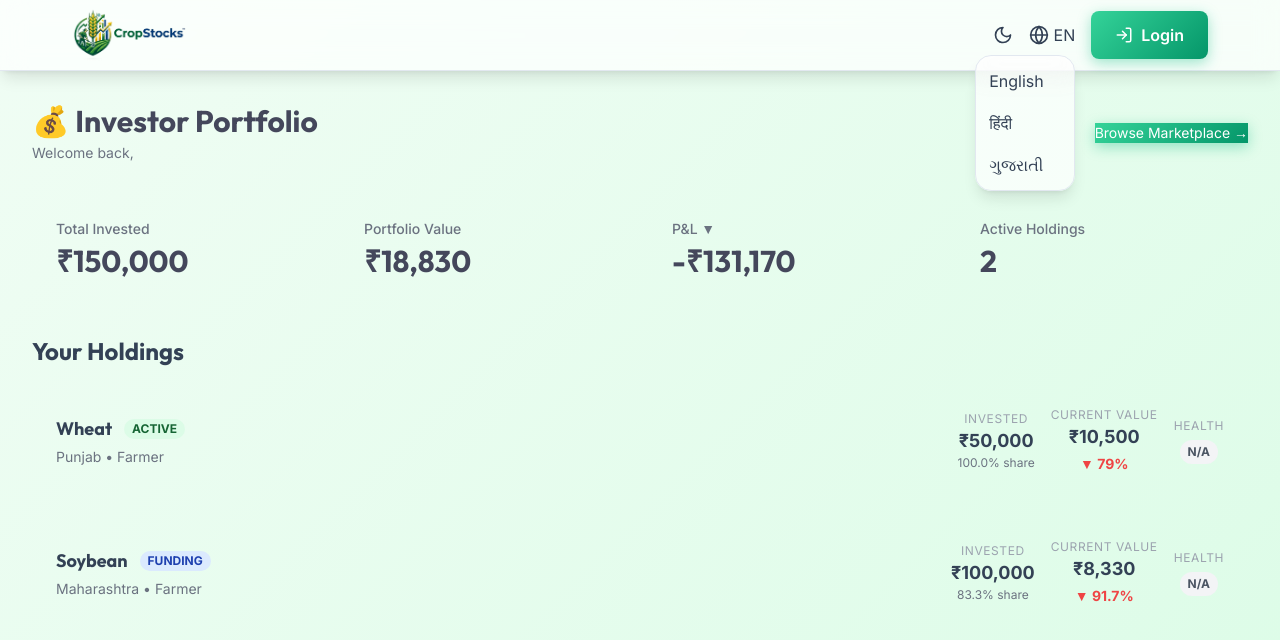
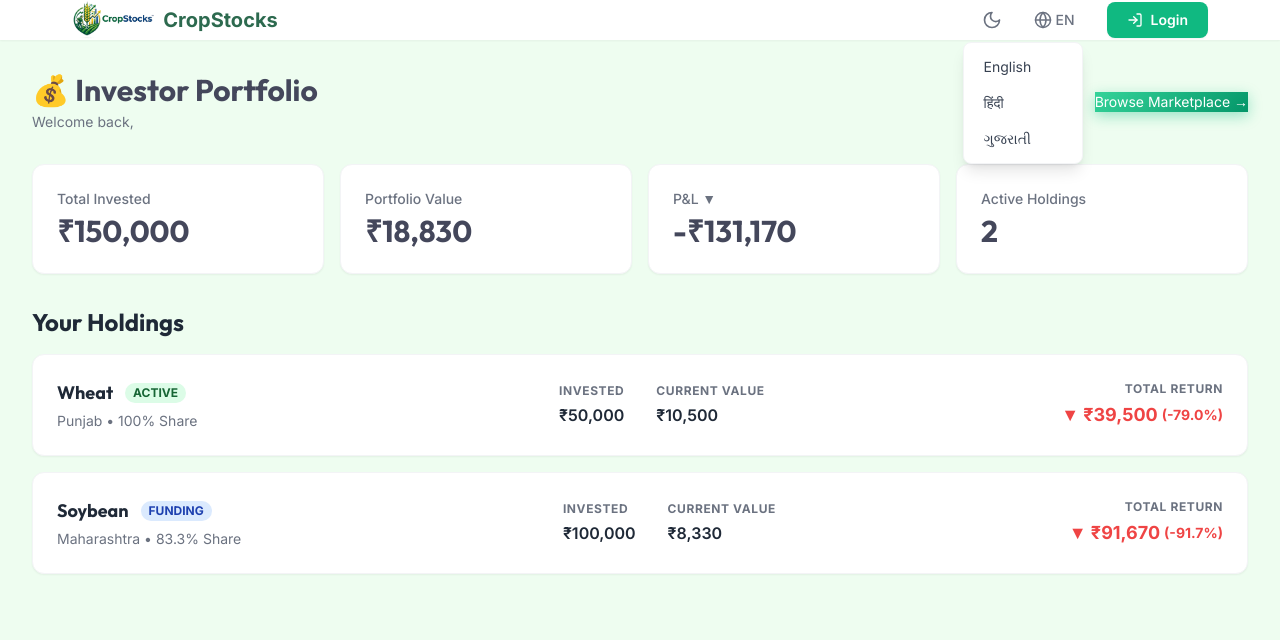
Before and after one commit to cropstocks/CropStocks, a React (Vite) app in the folder client/: page /dashboard in a window 1280 px wide. Both pictures are taken after a click on the button "EN". Shown: the top 640 px of the page. Built offline with nearby package versions, Linux system fonts and the light colour scheme; no server answers.

Commit message:
Apply FarmerDashboard UI globally, update LandingPage background, and fix syntax errors

```diff
--- a/client/src/components/Layout.jsx
+++ b/client/src/components/Layout.jsx
@@ -85,45 +85,51 @@ export default function Layout({ children }) {
 
       {/* Navbar */}
       {location.pathname !== '/' && (
-        <header className="glass-panel" style={{ position: 'sticky', top: 0, zIndex: 100, borderRadius: 0, borderTop: 0, borderLeft: 0, borderRight: 0 }}>
-          <div className="container flex-between" style={{ height: '70px' }}>
-            <div className="logo-section" style={{ display: 'flex', alignItems: 'center', gap: '10px' }}>
-              <Link to="/">
-                <img src="/logo.png" alt="CropStocks" style={{ height: '55px', objectFit: 'contain' }} onError={(e) => { e.target.style.display = 'none' }} />
+        <header className="bg-white shadow-sm sticky top-0 z-[100]">
+          <div className="container mx-auto px-6 py-3 flex items-center justify-between">
+
+            <div className="flex items-center gap-6">
+              <Link to="/" className="flex items-center gap-2">
+                <img src="/logo.png" alt="CropStocks" className="h-10 w-auto object-contain" onError={(e) => { e.target.style.display = 'none' }} />
+                <span className="font-bold text-xl text-[#2d6a4f] hidden md:block">CropStocks</span>
               </Link>
             </div>
 
-            <div className="nav-actions" style={{ display: 'flex', alignItems: 'center', gap: '1rem' }}>
-              <button onClick={toggleTheme} className="icon-btn" style={{ background: 'transparent', color: 'var(--text-main)', border: 'none', cursor: 'pointer' }}>
+            <div className="flex items-center gap-4">
+              <button onClick={toggleTheme} className="text-gray-500 hover:text-gray-700 transition-colors p-2">
                 {theme === 'light' ? <Moon size={20} /> : <Sun size={20} />}
               </button>
 
-              <div style={{ position: 'relative' }}>
-                <button onClick={() => setLangOpen(!langOpen)} className="icon-btn" style={{ background: 'transparent', color: 'var(--text-main)', display: 'flex', alignItems: 'center', gap: '5px', border: 'none', cursor: 'pointer' }}>
-                  <Globe size={20} /> {i18n.language.toUpperCase()}
+              <div className="relative">
+                <button onClick={() => setLangOpen(!langOpen)} className="flex items-center gap-1 text-gray-500 hover:text-gray-700 transition-colors p-2 font-medium text-sm">
+                  <Globe size={18} /> {i18n.language.toUpperCase()}
                 </button>
                 {langOpen && (
-                  <div className="glass-panel" style={{ position: 'absolute', top: '100%', right: 0, marginTop: '0.5rem', padding: '0.5rem', display: 'flex', flexDirection: 'column', gap: '0.5rem', minWidth: '100px', zIndex: 110 }}>
-                    <button onClick={() => changeLanguage('en')} style={{ background: 'transparent', color: 'var(--text-main)', textAlign: 'left', border: 'none', cursor: 'pointer', padding: '5px' }}>English</button>
-                    <button onClick={() => changeLanguage('hi')} style={{ background: 'transparent', color: 'var(--text-main)', textAlign: 'left', border: 'none', cursor: 'pointer', padding: '5px' }}>हिंदी</button>
-                    <button onClick={() => changeLanguage('gu')} style={{ background: 'transparent', color: 'var(--text-main)', textAlign: 'left', border: 'none', cursor: 'pointer', padding: '5px' }}>ગુજરાતી</button>
+                  <div className="absolute top-full right-0 mt-1 bg-white border border-gray-100 shadow-lg rounded-lg p-2 flex flex-col gap-1 min-w-[120px] z-[110]">
+                    <button onClick={() => changeLanguage('en')} className="text-left px-3 py-1.5 hover:bg-green-50 rounded-md text-sm text-gray-700 transition-colors">English</button>
+                    <button onClick={() => changeLanguage('hi')} className="text-left px-3 py-1.5 hover:bg-green-50 rounded-md text-sm text-gray-700 transition-colors">हिंदी</button>
+                    <button onClick={() => changeLanguage('gu')} className="text-left px-3 py-1.5 hover:bg-green-50 rounded-md text-sm text-gray-700 transition-colors">ગુજરાતી</button>
                   </div>
                 )}
               </div>
 
               {user ? (
-                <div style={{ display: 'flex', alignItems: 'center', gap: '15px' }}>
-                  <span style={{ fontWeight: 'bold', color: 'var(--text-main)' }}>{user.name}</span>
-                  <button onClick={() => { logout(); navigate('/'); }} className="btn btn-outline" style={{ display: 'flex', alignItems: 'center', gap: '8px', padding: '6px 12px' }}>
-                    <LogOut size={18} /> Logout
+                <div className="flex items-center gap-4 ml-2 pl-4 border-l border-gray-200">
+                  <div className="flex items-center gap-3">
+                    <img src={`https://ui-avatars.com/api/?name=${encodeURIComponent(user.name)}&background=10b981&color=fff`} alt="Avatar" className="w-8 h-8 rounded-full" />
+                    <span className="font-semibold text-gray-700 text-sm hidden sm:block">{user.name}</span>
+                  </div>
+                  <button onClick={() => { logout(); navigate('/'); }} className="flex items-center gap-1.5 text-sm font-medium text-red-500 hover:text-red-600 hover:bg-red-50 px-3 py-1.5 rounded-lg transition-colors">
+                    <LogOut size={16} /> <span className="hidden sm:inline">Logout</span>
                   </button>
                 </div>
               ) : (
-                <button onClick={() => { setLoginStep(0); setIsLoginOpen(true); }} className="btn btn-primary" style={{ display: 'flex', alignItems: 'center', gap: '8px' }}>
-                  <LogIn size={18} /> {t('login')}
+                <button onClick={() => { setLoginStep(0); setIsLoginOpen(true); }} className="ml-2 bg-[#10b981] hover:bg-[#059669] text-white px-5 py-2 rounded-lg text-sm font-semibold flex items-center gap-2 transition-colors shadow-sm">
+                  <LogIn size={16} /> {t('login')}
                 </button>
               )}
             </div>
+
           </div>
         </header>
       )}
--- a/client/src/index.css
+++ b/client/src/index.css
@@ -34,12 +34,12 @@
 }
 
 :root {
-  --bg-main: var(--color-bg-light);
-  --bg-surface: var(--color-surface-light);
-  --text-main: var(--color-text-light);
-  --text-muted: #64748b;
-  --border-color: var(--color-border-light);
-  --glass-bg: rgba(255, 255, 255, 0.7);
+  --bg-main: #eefdf0;
+  --bg-surface: #ffffff;
+  --text-main: #1f2937;
+  --text-muted: #6b7280;
+  --border-color: #f3f4f6;
+  --glass-bg: #ffffff;
 }
 
 [data-theme="dark"] {
@@ -48,7 +48,7 @@
   --text-main: var(--color-text-dark);
   --text-muted: #94a3b8;
   --border-color: var(--color-border-dark);
-  --glass-bg: rgba(30, 41, 59, 0.7);
+  --glass-bg: var(--color-surface-dark);
 }
 
 * {
@@ -60,7 +60,6 @@
 body {
   font-family: var(--font-body);
   background-color: var(--bg-main);
-  background-image: linear-gradient(135deg, #f0fdf4 0%, #dcfce7 100%);
   color: var(--text-main);
   transition: var(--transition-fluid);
   min-height: 100vh;
@@ -68,7 +67,7 @@ body {
 }
 
 [data-theme="dark"] body {
-  background-image: none;
+  background-color: var(--color-bg-dark);
 }
 
 h1,
@@ -95,13 +94,16 @@ button {
 }
 
 /* Glassmorphism utility */
-.glass-panel {
-  background: var(--glass-bg);
-  backdrop-filter: blur(12px);
-  -webkit-backdrop-filter: blur(12px);
+.glass-panel, .glass-card {
+  background: white;
+  border: 1px solid #f3f4f6;
+  border-radius: 0.75rem;
+  box-shadow: 0 1px 2px 0 rgb(0 0 0 / 0.05);
+}
+
+[data-theme="dark"] .glass-panel, [data-theme="dark"] .glass-card {
+  background: var(--bg-surface);
   border: 1px solid var(--border-color);
-  border-radius: var(--radius-lg);
-  box-shadow: var(--shadow-lg);
 }
 
 /* Buttons */
--- a/client/src/pages/FarmerDashboard.jsx
+++ b/client/src/pages/FarmerDashboard.jsx
@@ -119,20 +119,16 @@ const FarmerDashboard = () => {
   const activeFlags = safeParseJSON(cycleState.openDiseaseFlags) || [];
 
   return (
-    <div className="bg-[#eefdf0] min-h-screen">
-      {/* Mockup Header - overriding global nav visually for this dashboard */}
-      <div className="bg-white px-6 py-3 flex items-center justify-between shadow-sm sticky top-0 z-50">
-        <div className="flex items-center gap-6">
-          <div className="flex items-center gap-2">
-            <img src="/logo.png" alt="CropStocks" className="h-10 w-auto object-contain" onError={(e) => { e.target.style.display = 'none' }} />
-            <span className="font-bold text-xl text-[#2d6a4f] hidden md:block">CropStocks</span>
-          </div>
-
+    <div className="min-h-screen">
+      {/* Dashboard Toolbar */}
+      <div className="bg-white px-6 py-4 flex items-center justify-between shadow-sm sticky top-[70px] z-40 border-t border-gray-100 mb-6">
+        <div className="flex items-center gap-4">
+          <h2 className="font-bold text-lg text-gray-800">My Farm Data</h2>
           <div className="relative">
             <select
               value={selectedListingId}
               onChange={(e) => setSelectedListingId(e.target.value)}
-              className="appearance-none bg-white border border-gray-200 rounded-md py-2 pl-4 pr-10 text-gray-700 font-medium focus:outline-none focus:ring-2 focus:ring-[#2d6a4f]"
+              className="appearance-none bg-gray-50 border border-gray-200 rounded-md py-1.5 pl-4 pr-10 text-gray-700 font-medium focus:outline-none focus:ring-2 focus:ring-[#10b981]"
             >
               {listings.map(l => <option key={l.id} value={l.id}>{l.produceName} - {l.region}</option>)}
             </select>
@@ -140,31 +136,6 @@ const FarmerDashboard = () => {
               <svg className="fill-current h-4 w-4" xmlns="http://www.w3.org/2000/svg" viewBox="0 0 20 20"><path d="M9.293 12.95l.707.707L15.657 8l-1.414-1.414L10 10.828 5.757 6.586 4.343 8z"/></svg>
             </div>
           </div>
-        </div>
-
-        <div className="flex items-center gap-6">
-          <div className="flex items-center gap-2 text-sm">
-            <span className="text-gray-600">{t('Welcome')},</span>
-            <span className="font-bold text-gray-800">{user?.name}</span>
-            <div className="w-8 h-8 rounded-full bg-gray-200 overflow-hidden ml-1 border border-gray-300">
-              <img src="https://ui-avatars.com/api/?name=Demo+User&background=random" alt="Avatar" className="w-full h-full object-cover" />
-            </div>
-            <svg className="w-4 h-4 text-gray-500" fill="none" stroke="currentColor" viewBox="0 0 24 24"><path strokeLinecap="round" strokeLinejoin="round" strokeWidth="2" d="M19 9l-7 7-7-7"></path></svg>
-          </div>
-
-          <div className="flex items-center gap-1 cursor-pointer">
-            <Globe size={18} className="text-gray-600" />
-            <span className="text-sm font-medium text-gray-700">EN</span>
-            <svg className="w-4 h-4 text-gray-500" fill="none" stroke="currentColor" viewBox="0 0 24 24"><path strokeLinecap="round" strokeLinejoin="round" strokeWidth="2" d="M19 9l-7 7-7-7"></path></svg>
-          </div>
-
-          <div className="text-gray-600 cursor-pointer hover:text-[#2d6a4f]">
-            <svg xmlns="http://www.w3.org/2000/svg" width="20" height="20" viewBox="0 0 24 24" fill="none" stroke="currentColor" strokeWidth="2" strokeLinecap="round" strokeLinejoin="round"><path d="M3 18v-6a9 9 0 0 1 18 0v6"></path><path d="M21 19a2 2 0 0 1-2 2h-1a2 2 0 0 1-2-2v-3a2 2 0 0 1 2-2h3zM3 19a2 2 0 0 0 2 2h1a2 2 0 0 0 2-2v-3a2 2 0 0 0-2-2H3z"></path></svg>
-          </div>
-
-          <button className="flex items-center gap-2 border border-gray-300 rounded-md px-4 py-2 text-sm font-medium text-gray-700 hover:bg-gray-50 transition-colors">
-            <LogOut size={16} /> {t('Logout')}
-          </button>
         </div>
       </div>
 
--- a/client/src/pages/InvestorDashboard.jsx
+++ b/client/src/pages/InvestorDashboard.jsx
@@ -70,11 +70,11 @@ export default function InvestorDashboard() {
         <StatsCard title="Active Holdings" value={investments.length} />
       </div>
 
-      <h2 className="text-2xl font-bold mb-4 font-heading">Your Holdings</h2>
+      <h2 className="text-2xl font-bold mb-4 text-gray-800">Your Holdings</h2>
       {investments.length === 0 ? (
-        <div className="glass-card p-12 text-center">
+        <div className="bg-white rounded-xl shadow-sm border border-gray-100 p-12 text-center">
           <p className="text-gray-500 text-lg mb-4">No investments yet.</p>
-          <Link to="/marketplace" className="btn-primary">Browse Marketplace →</Link>
+          <Link to="/marketplace" className="bg-[#10b981] hover:bg-[#059669] text-white px-6 py-2.5 rounded-lg text-sm font-semibold transition-colors shadow-sm inline-block">Browse Marketplace →</Link>
         </div>
       ) : (
         <div className="space-y-4">
@@ -87,48 +87,40 @@ export default function InvestorDashboard() {
             const isPositive = invPnl >= 0;
 
             return (
-              <Link key={inv.id} to={`/listing/${inv.listingId}`} className="glass-card p-6 block hover:shadow-xl transition-all">
+              <Link key={inv.id} to={`/listing/${inv.listingId}`} className="bg-white rounded-xl shadow-sm border border-gray-100 p-6 block hover:shadow-md transition-all">
                 <div className="flex flex-col md:flex-row md:items-center justify-between gap-4">
                   {/* Left: Crop Info */}
                   <div className="flex-1">
                     <div className="flex items-center gap-3 mb-1">
-                      <h3 className="text-lg font-bold">{l.produceName}</h3>
+                      <h3 className="text-lg font-bold text-gray-800">{l.produceName}</h3>
                       <span className={`text-xs font-bold px-2 py-0.5 rounded-full ${
                         l.status === 'ACTIVE' ? 'bg-green-100 text-green-800' :
                         l.status === 'FUNDING' ? 'bg-blue-100 text-blue-800' :
                         'bg-gray-100 text-gray-600'
                       }`}>{l.status}</span>
                     </div>
-                    <p className="text-sm text-gray-500">{l.region} • {l.farmer?.name || 'Farmer'}</p>
+                    <p className="text-sm text-gray-500">{l.region} • {inv.sharePercent}% Share</p>
                   </div>
 
-                  {/* Your Investment */}
-                  <div className="text-center">
-                    <p className="text-xs text-gray-400 uppercase tracking-wider">Invested</p>
-                    <p className="text-lg font-bold">₹{inv.amount.toLocaleString()}</p>
-                    <p className="text-xs text-gray-500">{inv.sharePercent?.toFixed(1)}% share</p>
+                  {/* Middle: Investment Stats */}
+                  <div className="flex gap-8 items-center flex-1">
+                    <div>
+                      <p className="text-xs text-gray-500 uppercase font-bold tracking-wider mb-1">Invested</p>
+                      <p className="font-semibold text-gray-800">₹{inv.amount.toLocaleString()}</p>
+                    </div>
+                    <div>
+                      <p className="text-xs text-gray-500 uppercase font-bold tracking-wider mb-1">Current Value</p>
+                      <p className="font-semibold text-gray-800">₹{Math.round(shareValue).toLocaleString()}</p>
+                    </div>
                   </div>
 
-                  {/* Current Value */}
-                  <div className="text-center">
-                    <p className="text-xs text-gray-400 uppercase tracking-wider">Current Value</p>
-                    <p className="text-lg font-bold">₹{Math.round(shareValue).toLocaleString()}</p>
-                    <span className={`text-sm font-bold ${isPositive ? 'text-green-500' : 'text-red-500'}`}>
-                      {isPositive ? '▲' : '▼'} {Math.abs(invPnlPercent)}%
-                    </span>
-                  </div>
-
-                  {/* Vegetation Health */}
-                  <div className="text-center">
-                    <p className="text-xs text-gray-400 uppercase tracking-wider mb-1">Health</p>
-                    <span className={`inline-block text-xs font-bold px-2 py-1 rounded-full ${
-                      l.vegetationStatus === 'Excellent' ? 'bg-green-100 text-green-800' :
-                      l.vegetationStatus === 'Good' ? 'bg-lime-100 text-lime-800' :
-                      l.vegetationStatus === 'Fair' ? 'bg-yellow-100 text-yellow-800' :
-                      'bg-gray-100 text-gray-600'
-                    }`}>
-                      {l.vegetationStatus || 'N/A'}
-                    </span>
+                  {/* Right: P&L */}
+                  <div className="text-right flex-shrink-0">
+                    <p className="text-xs text-gray-500 uppercase font-bold tracking-wider mb-1">Total Return</p>
+                    <div className={`text-lg font-bold flex items-center justify-end gap-1 ${isPositive ? 'text-[#10b981]' : 'text-red-500'}`}>
+                      {isPositive ? '▲' : '▼'} ₹{Math.abs(Math.round(invPnl)).toLocaleString()}
+                      <span className="text-sm">({isPositive ? '+' : ''}{invPnlPercent}%)</span>
+                    </div>
                   </div>
                 </div>
               </Link>
--- a/client/src/pages/LandingPage.jsx
+++ b/client/src/pages/LandingPage.jsx
@@ -12,7 +12,7 @@ export default function LandingPage() {
       {/* Hero Section */}
       <div
         className="relative min-h-screen bg-cover bg-center flex flex-col"
-        style={{ backgroundImage: `url(https://images.unsplash.com/photo-1627920769841-3b7c845b4c10?q=80&w=2000&auto=format&fit=crop)` }}
+        style={{ backgroundImage: `url(/bg-hero.png)` }}
       >
         <div className="absolute inset-0 bg-black bg-opacity-40"></div>
 
```
Also changed, not shown: client/public/bg-hero.png (added).
